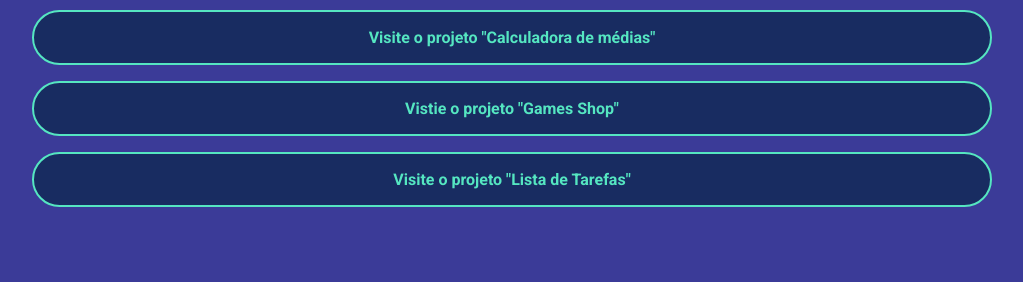
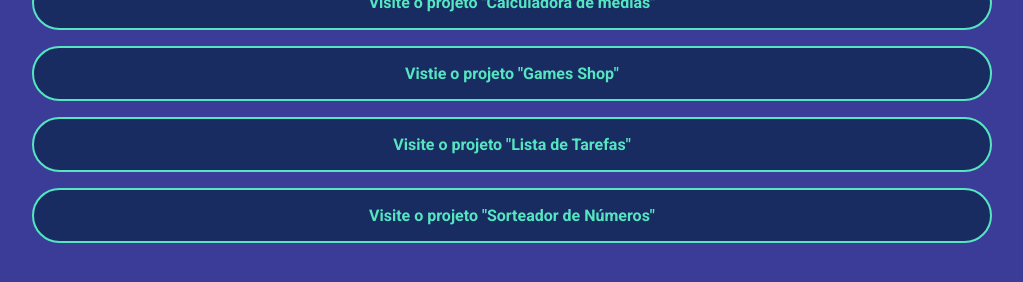
Before and after one commit to OVictorNicolini/-professional_presentation, a website: page index.html in a window 1280 px wide. Shown: the part 440-722 px from the top of the page, without its empty margins (128-1151 px from the left). Drawn offline with Linux system fonts and the light colour scheme.

Commit message:
adição de projeto

```diff
--- a/index.html
+++ b/index.html
@@ -62,6 +62,11 @@
                         Visite o projeto "Lista de Tarefas"
                     </a>
                 </li>
+                <li class="projects-list-item">
+                    <a href="https://sorteador-grunt-victor.vercel.app/">
+                        Visite o projeto "Sorteador de Números"
+                    </a>
+                </li>
             </ul>
         </nav>
     </div>
```
